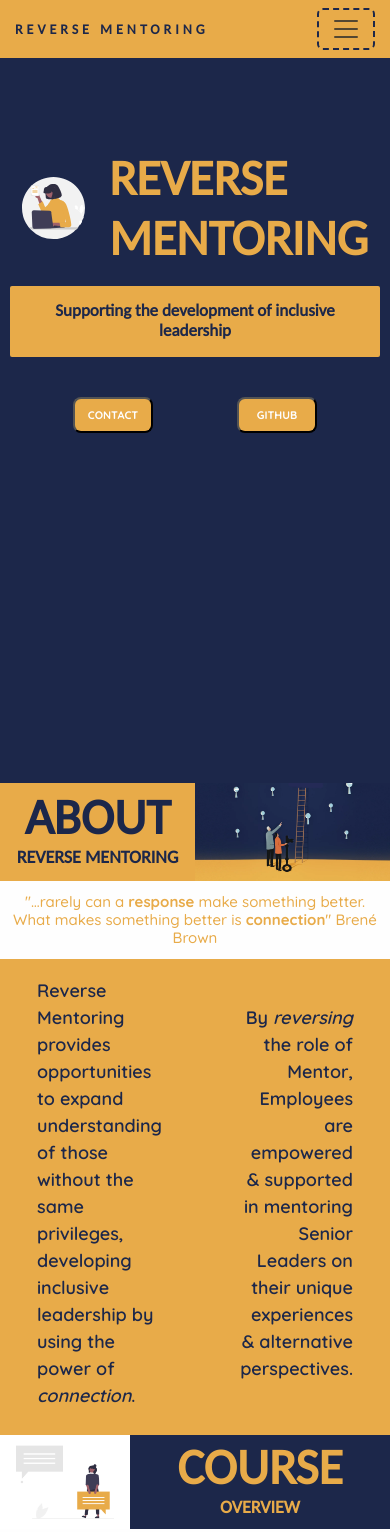
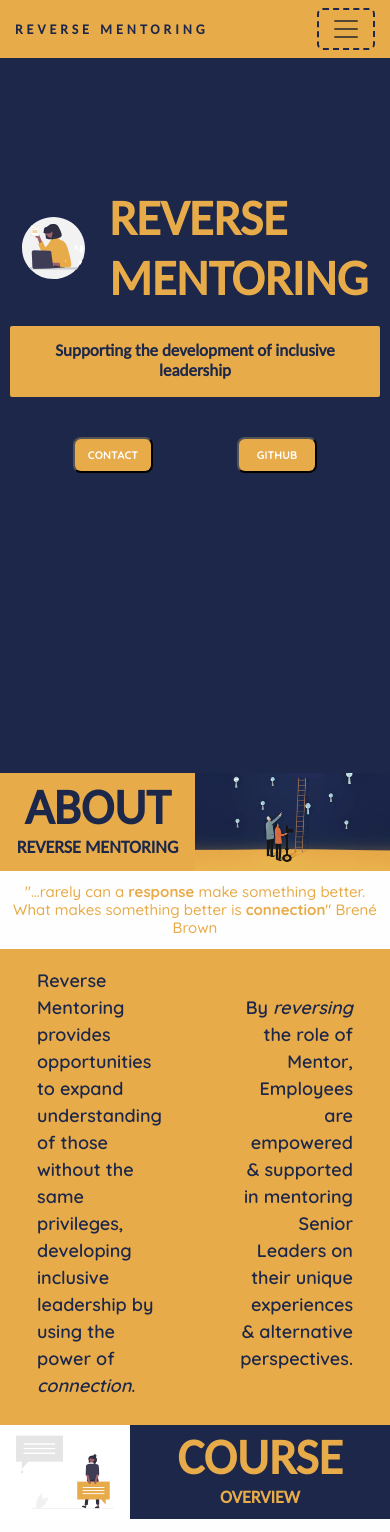
Before and after one commit to SkippyWalnuts/rev-mentoring-react, a React (Create React App) app: page / in a window 390 px wide. Shown: the top 1532 px of the page. Built offline with nearby package versions, Linux system fonts and the light colour scheme.

Commit message:
Edited Hero margin for responsiveness

```diff
--- a/src/About.css
+++ b/src/About.css
@@ -10,7 +10,7 @@
 
 @media (max-width: 700px) {
     .About {
-    margin: 350px auto 0;
+    margin: 300px auto 0;
 }
     .About p {
             font-size: 18px;
--- a/src/Hero.css
+++ b/src/Hero.css
@@ -29,7 +29,7 @@
 
 @media (max-width: 700px) {
     .Hero {
-        margin: 80px auto 0;
+        margin: 120px auto 0;
         max-width: 450px;
         padding: 10px;
 
```
